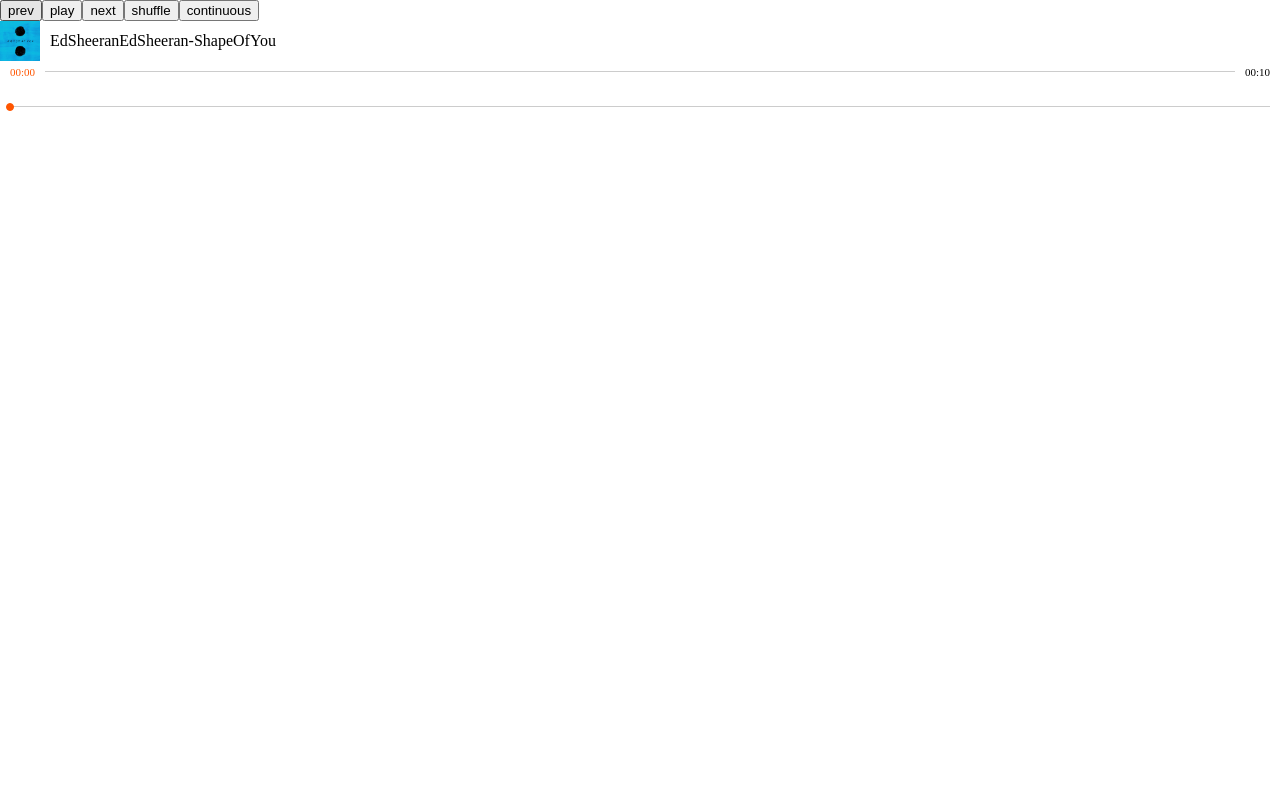
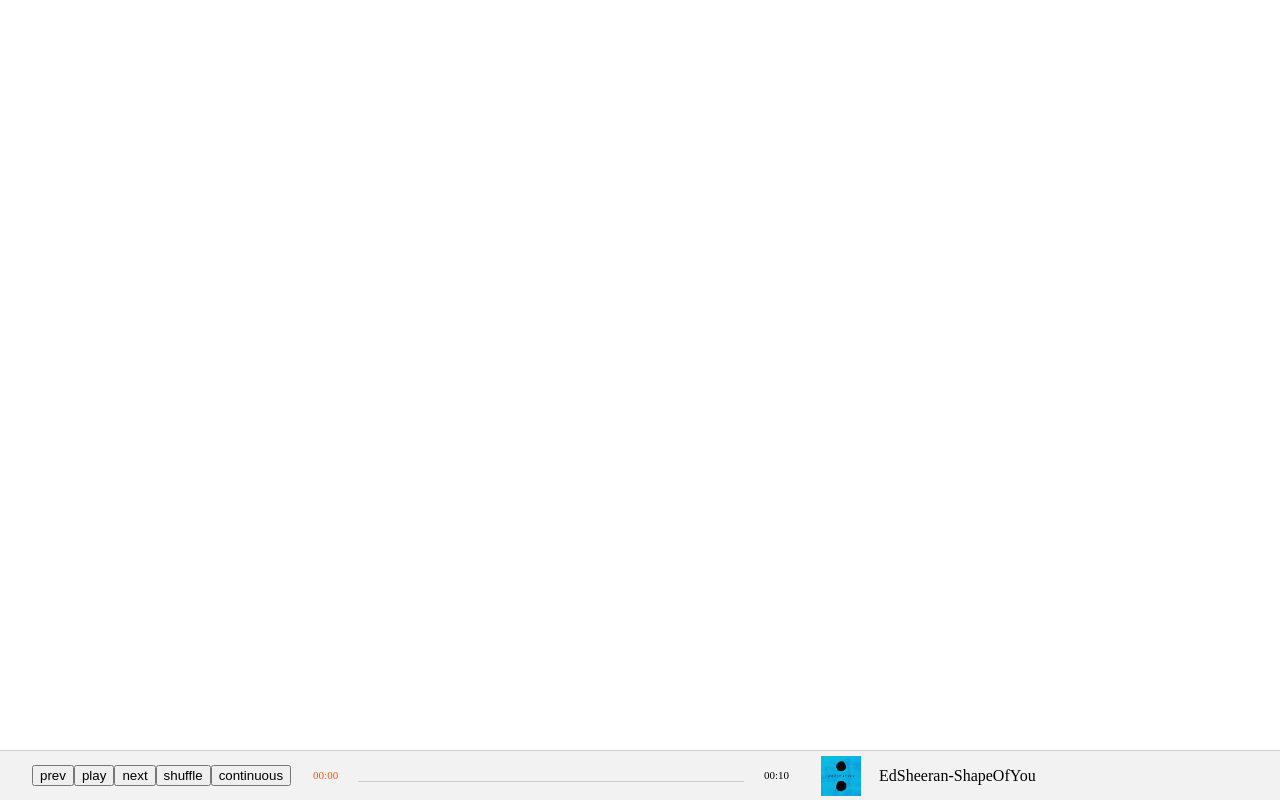
Before and after one commit to amorfati0310/Vue-SoundCloud, a Vue app: page / in a window 1280 px wide. Built offline with nearby package versions, Linux system fonts and the light colour scheme.

Commit message:
[add] styling and mockData title 전부 똑같아서 바뀌지 못한 부분 수정

```diff
--- a/src/App.vue
+++ b/src/App.vue
@@ -1,7 +1,6 @@
 <template>
   <div id="app">
     <MusicPlayer></MusicPlayer>
-    <MusicPlayerProgress></MusicPlayerProgress>
   </div>
 </template>
 
--- a/src/assets/mockMusicLibrary.js
+++ b/src/assets/mockMusicLibrary.js
@@ -11,8 +11,8 @@ const mockMusicLibrary = [
   },
   {
     "id":2,
-    "title": "EdSheeran-ShapeOfYou",
-    "artist": "EdSheeran",
+    "title": "TheChainsmokers&Halsey-Closer",
+    "artist": "TheChainsmoker",
     "runningTime": 12000,
     "album": "Red Pill Blues (Deluxe Edition)",
     "genre": "ROCK",
@@ -21,8 +21,8 @@ const mockMusicLibrary = [
   },
   {
     "id":3,
-    "title": "EdSheeran-ShapeOfYou",
-    "artist": "EdSheeran",
+    "title": "Zayn&TaylorSwift-IDon'tWannaLiveForever(FiftyShadesDarker)",
+    "artist": "Zayn&TaylorSwift",
     "runningTime": 13000,
     "album": "Red Pill Blues (Deluxe Edition)",
     "genre": "ROCK",
--- a/src/components/MusicPlayer.vue
+++ b/src/components/MusicPlayer.vue
@@ -1,5 +1,5 @@
 <template>
-  <div id="musicplayer">
+  <section id="musicplayer">
     <ul class="player__controlbtn-list">
       <li>
         <button  @click="handlePrevButtonClick">prev</button>
@@ -20,29 +20,28 @@
         <button>continuous</button>
       </li>
     </ul>
+     <MusicPlayerProgress
+      :loadCurrentTime="loadCurrentTime"
+      :loadProgress="loadProgress"
+      :loadProgressHandler="loadProgressHandler"
+      :loadRunningTime="loadRunningTime"
+    />
     <div class="playingOne__box">
       <img class="cover__thumbnail" :src="musicLibrary.playingOne.cover" alt="">
       <span v-if="hasSoundBadGe">badge</span>
-       <span >{{musicLibrary.playingOne.artist}}</span>
-       <span >{{musicLibrary.playingOne.title}}</span>
+      <span >{{musicLibrary.playingOne.title}}</span>
     </div>
-     <div class="progress__box">
-       <div class="timer">{{loadCurrentTime}}</div>
-       <div class="progressWrapper" role="progressbar">
-        <div class="progressBackground"></div>
-        <div class="progressPassedBackground"  :style="loadProgress"></div>
-        <div class="progressHandler":style="loadProgressHandler"></div>
-       </div>
-        <div class="runningTime">
-          {{loadRunningTime}}
-        </div>
-     </div>
-  </div>
+
+  </section>
 </template>
 
 <script>
 import {musicTimeFormat} from '../helper.js';
+import MusicPlayerProgress from './MusicPlayerProgress.vue';
 export default {
+ components: {
+  MusicPlayerProgress,
+ },
  data(){
     return {
       isPlayButton: true,
@@ -119,20 +118,36 @@ export default {
 </script>
 
 <style lang="scss">
+#musicplayer {
+  width: 100%;
+  position: fixed;
+  display: flex;
+  bottom: 0;
+  height: 50px;
+  background: #f2f2f2;
+  border-top: 1px solid #cecece;
+  padding-left: 20px;
+  padding-right: 20px;
+}
+
 .player__controlbtn-list,
 .playingOne__box {
   display: flex;
   align-items: center;
+  margin-right: 12px;
+  margin-left: 12px;
 }
 
 .cover__thumbnail {
   max-width: 100%;
   width: 40px;
   height: 40px;
-  margin-right: 10px;
+  margin-right: 18px;
+  margin-left: 10px;
 }
 
 .progress__box {
+  min-width: 40%;
   display: flex;
   align-items: center;
   .progressWrapper {
--- a/src/components/MusicPlayerProgress.vue
+++ b/src/components/MusicPlayerProgress.vue
@@ -1,22 +1,20 @@
 <template>
- <div
-  class="progressWrapper"
-  role="progressbar"
-  aria-valuenow=""
-  aria-valuemax=""
-  >
-   <div class="progressBackground">
-
-   </div>
-    <div class="progressHandler">
-
-   </div>
- </div>
+ <div class="progress__box">
+    <div class="timer">{{loadCurrentTime}}</div>
+    <div class="progressWrapper" role="progressbar">
+    <div class="progressBackground"></div>
+    <div class="progressPassedBackground"  :style="loadProgress"></div>
+    <div class="progressHandler" :style="loadProgressHandler"></div>
+    </div>
+    <div class="runningTime">
+      {{loadRunningTime}}
+    </div>
+  </div>
 </template>
 
 <script>
 export default {
-
+  props: ['loadProgressHandler','loadProgress','loadCurrentTime', 'loadRunningTime']
 }
 </script>
 <style lang="scss" scoped>
```
